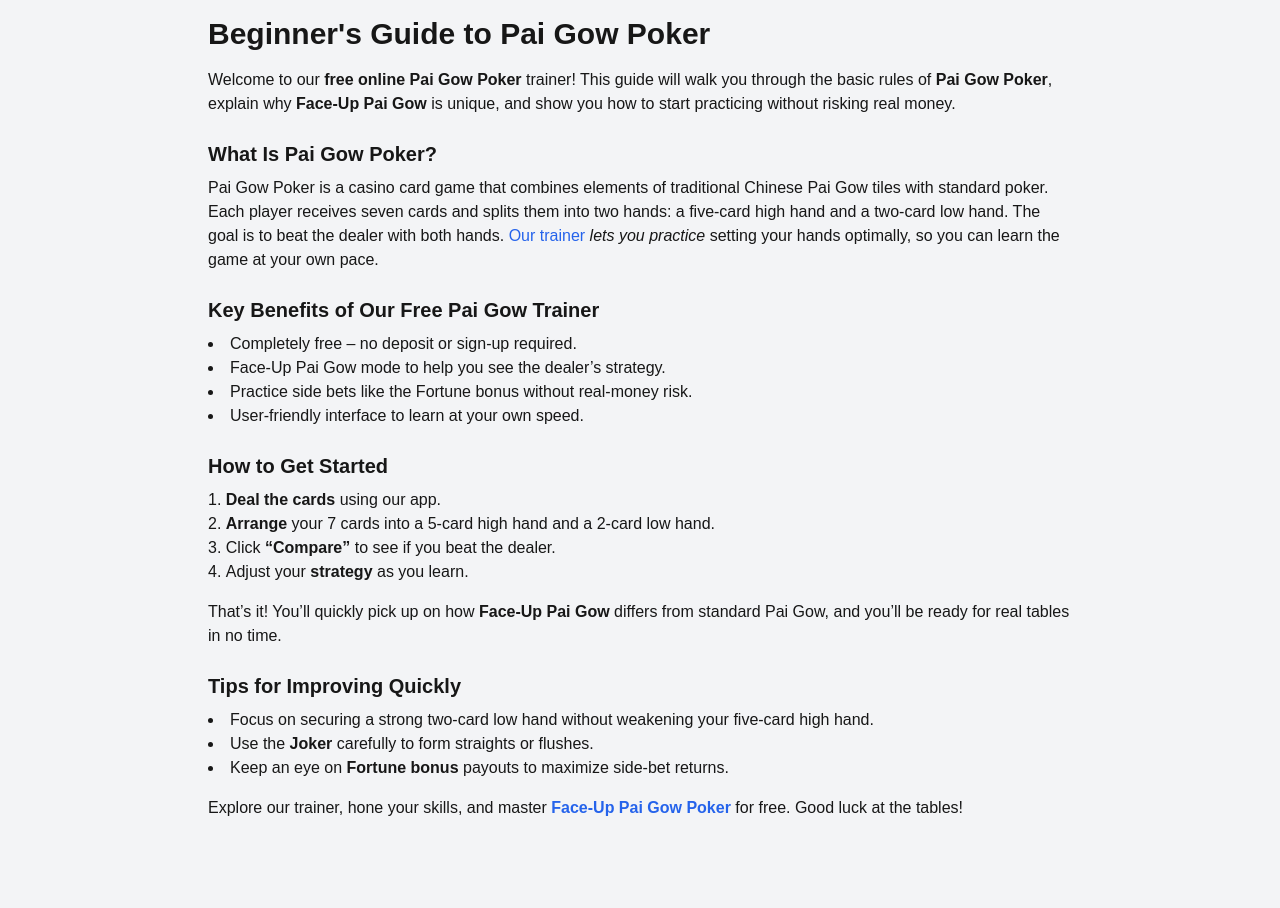
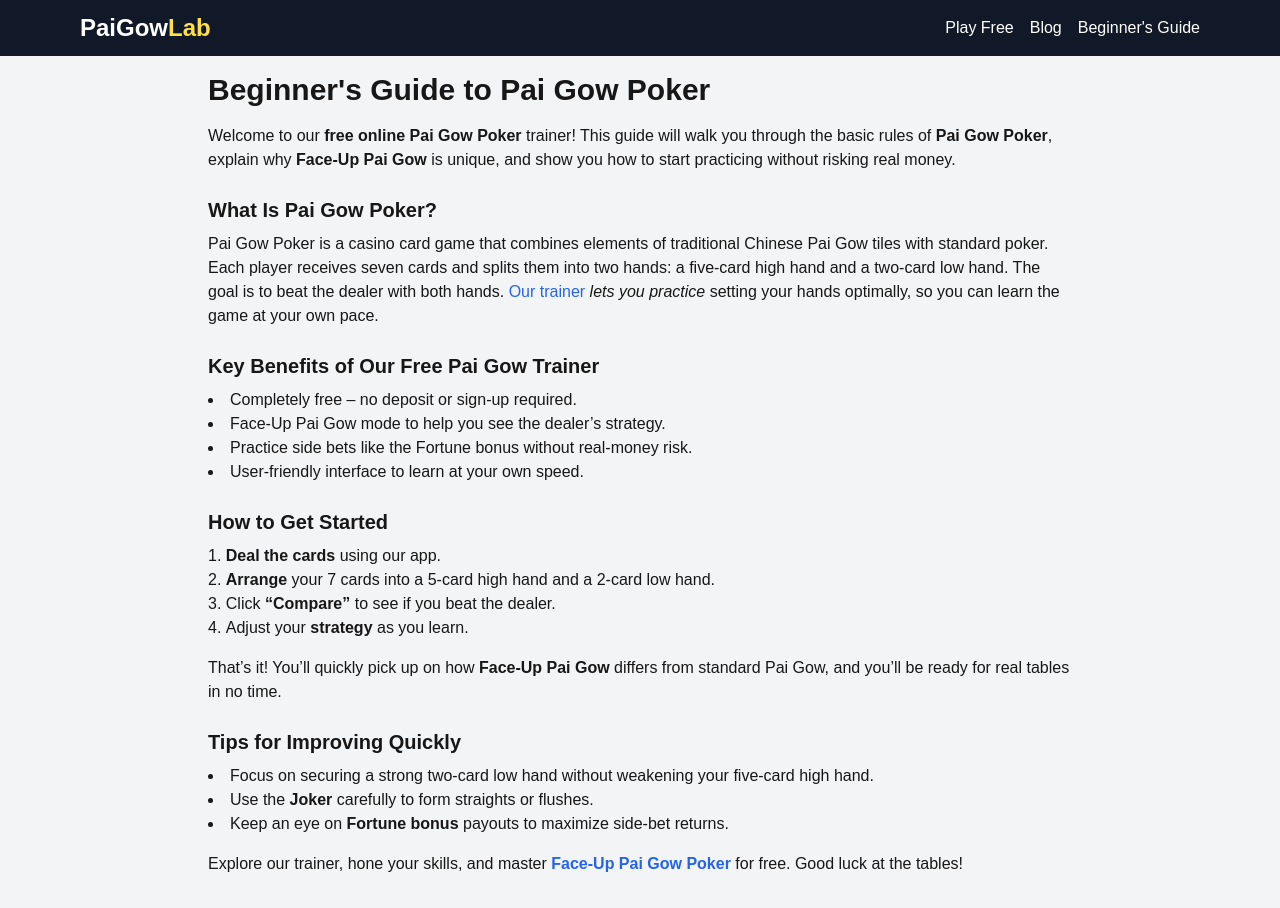
Before and after one commit to nosewicz/face-up-pai-gow, a Next.js app: page /blog/beginner-pai-gow in a window 1280 px wide. Before the commit the page ends 852 px from the top, so only its background shows below. Built offline with nearby package versions, Linux system fonts and the light colour scheme.

Commit message:
added branding and nav

```diff
--- /dev/null
+++ b/app/blog/page.js
@@ -0,0 +1,21 @@
+"use client";
+
+import Head from "next/head";
+import Link from "next/link";
+import BlogIndex from "../utils/BlogIndex";
+
+export default function BlogPosts() {
+  return (
+    <>
+      <Head>
+        <title>Blog Posts | PaiGowLab.com</title>
+        <meta
+          name="description"
+          content="Learn Pai Gow Poker with our free online trainer. Discover the rules, find tips, and start playing Face-Up Pai Gow for free."
+        />
+      </Head>
+
+      <BlogIndex />
+    </>
+  );
+}
--- a/app/layout.js
+++ b/app/layout.js
@@ -1,5 +1,6 @@
 import { Geist, Geist_Mono } from "next/font/google";
 import "./globals.css";
+import Header from "./utils/Header";
 
 const geistSans = Geist({
   variable: "--font-geist-sans",
@@ -12,8 +13,8 @@ const geistMono = Geist_Mono({
 });
 
 export const metadata = {
-  title: "Face-Up Pai Gow Poker",
-  description: "Learn to play Face-Up Pai Gow Poker for free!",
+  title: "Face-Up Pai Gow Poker | PaiGowLab",
+  description: "Learn to play Face-Up Pai Gow Poker for free at PaiGowLab.com!",
 };
 
 export default function RootLayout({ children }) {
@@ -22,6 +23,7 @@ export default function RootLayout({ children }) {
       <body
         className={`${geistSans.variable} ${geistMono.variable} antialiased bg-gray-100`}
       >
+        <Header />
         {children}
       </body>
     </html>
--- /dev/null
+++ b/app/utils/Header.js
@@ -0,0 +1,30 @@
+"use client";
+
+import Link from "next/link";
+
+export default function Header() {
+  return (
+    <header className="w-full bg-gray-900 text-white">
+      <div className="max-w-6xl mx-auto px-4 py-3 flex items-center justify-between">
+        {/* Logo / Brand Name */}
+        <Link href="/" className="text-2xl font-bold hover:opacity-80">
+          PaiGow<span className="text-yellow-300">Lab</span>
+        </Link>
+
+        {/* Nav Links */}
+        <nav className="space-x-4">
+          <Link href="/" className="hover:text-yellow-300">
+            Play Free
+          </Link>
+          <Link href="/blog" className="hover:text-yellow-300">
+            Blog
+          </Link>
+          <Link href="/blog/beginner-pai-gow" className="hover:text-yellow-300">
+            Beginner's Guide
+          </Link>
+          {/* Add more if needed */}
+        </nav>
+      </div>
+    </header>
+  );
+}
```
